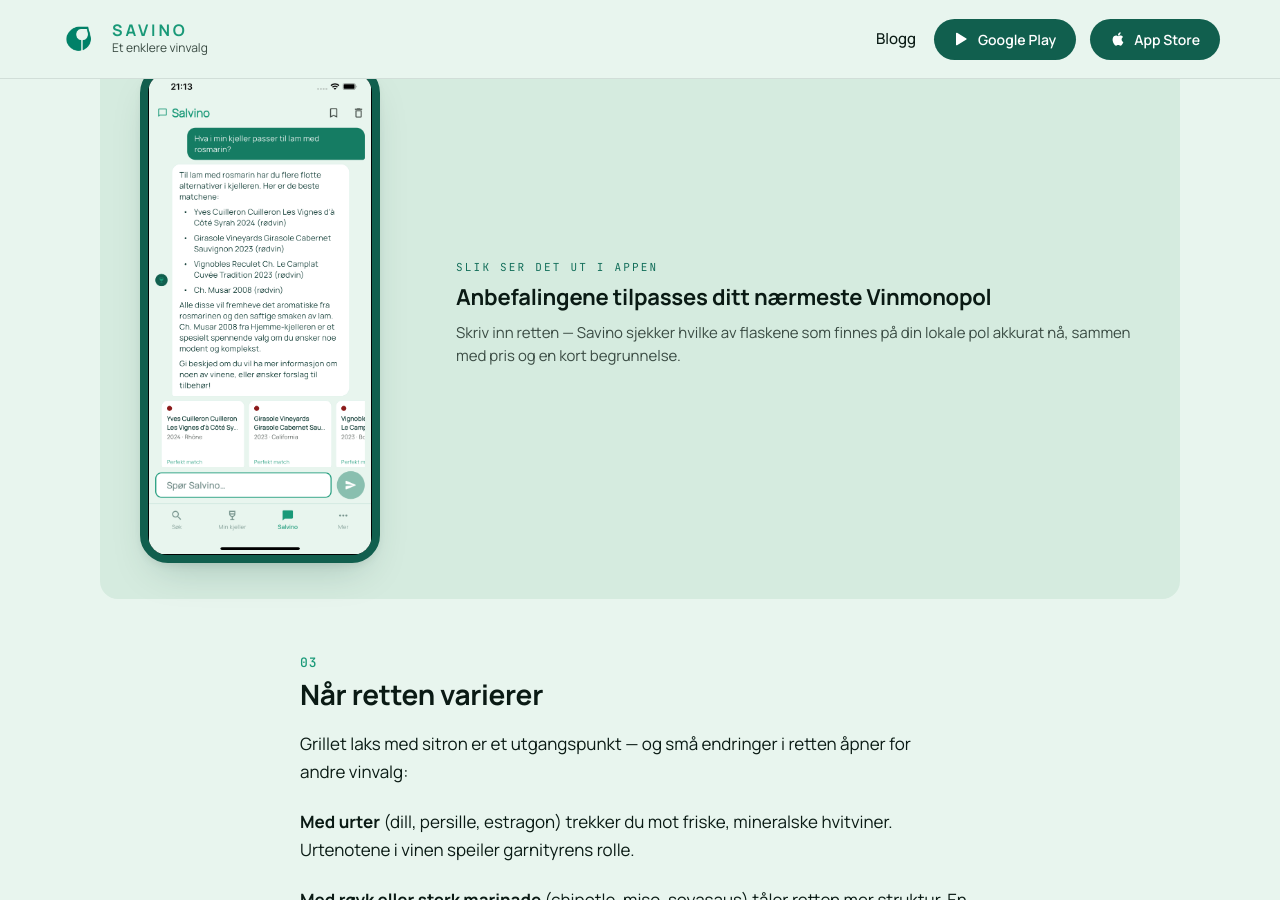
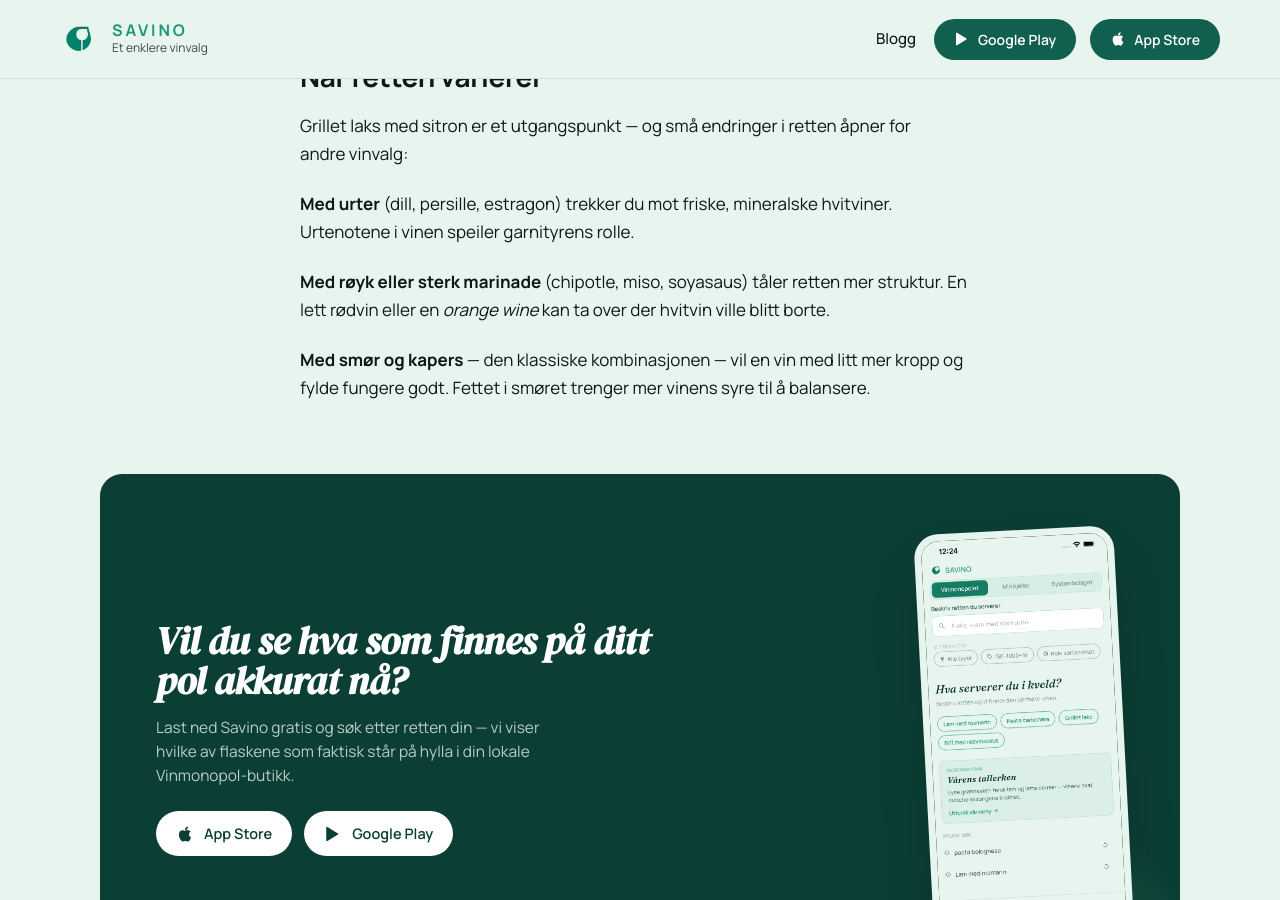
Before and after one commit to timkirstein/savino-support, a Jekyll site: the page built from _posts/2026-02-25-vin-til-grillet-laks.md, in a window 1280 px wide and 900 px high, scrolled down 1838 px. Built offline with Jekyll 4.4.1, drawn with Linux system fonts in a browser that asks for light colours.

Commit message:
Remove figure-aside from grillet laks post
Conversion card and live wine list already handle the app CTA.

https://claude.ai/code/session_01E6W6RsfuiBiZpADR2Noo7g

```diff
--- a/_posts/2026-02-25-vin-til-grillet-laks.md
+++ b/_posts/2026-02-25-vin-til-grillet-laks.md
@@ -36,8 +36,6 @@ Savino har funnet 3 viner som passer svært godt til grillet laks med sitron.
 
 {% include wine-list-live.html %}
 
-{% include figure-aside.html image="/assets/img/salvino-screen.png" eyebrow="Slik ser det ut i appen" heading="Anbefalingene tilpasses ditt nærmeste Vinmonopol" body="Skriv inn retten — Savino sjekker hvilke av flaskene som finnes på din lokale pol akkurat nå, sammen med pris og en kort begrunnelse." %}
-
 ## Når retten varierer
 
 Grillet laks med sitron er et utgangspunkt — og små endringer i retten åpner for andre vinvalg:
```
